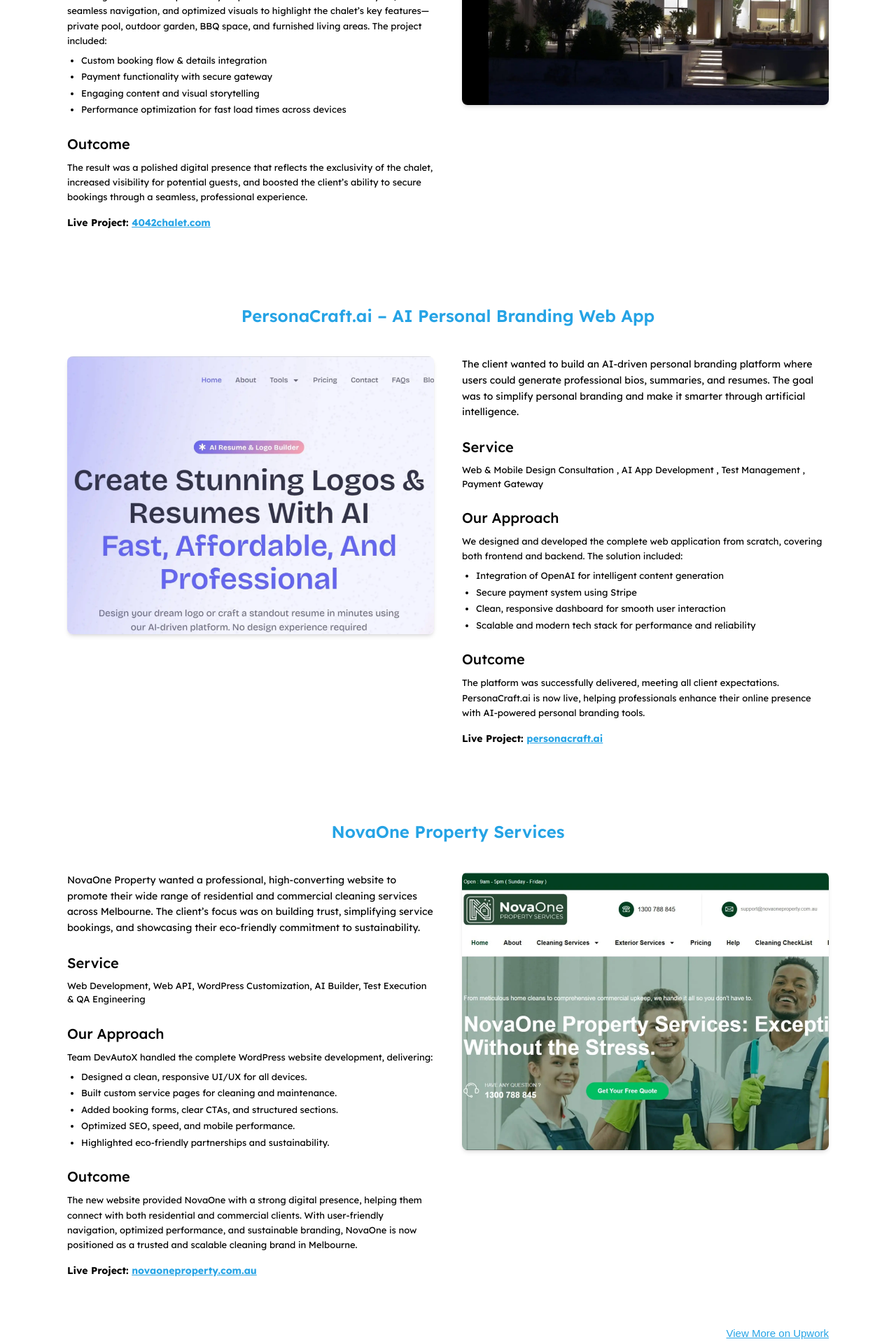
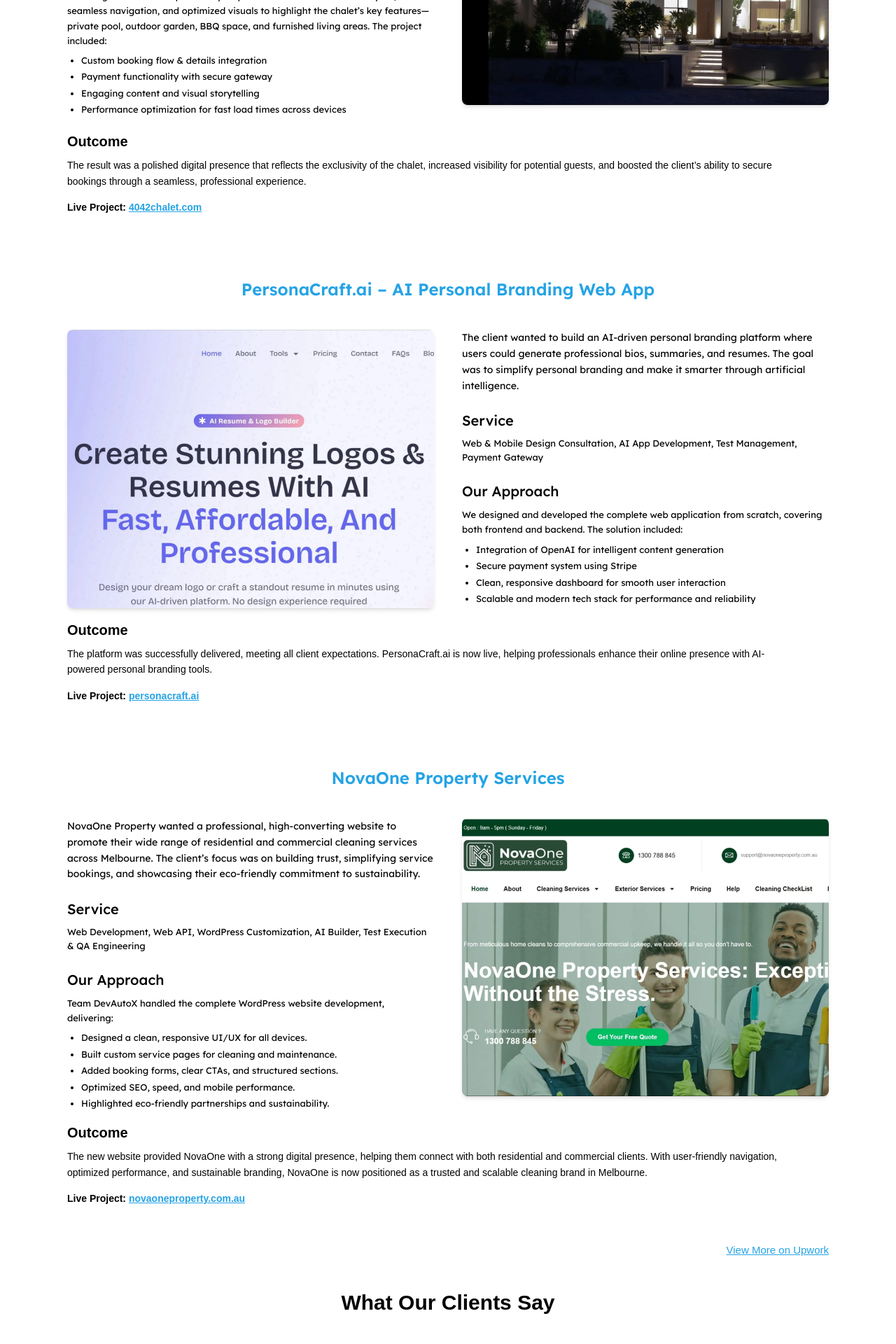
Before and after one commit to Devisgon/DevAutoX_Website, a Next.js app: page /portfolio in a window 1280 px wide. Shown: the part 840-2760 px from the top of the page at 70% size. Built offline with nearby package versions, Linux system fonts and the light colour scheme.

Commit message:
Initial Commit

```diff
--- a/src/app/portfolio/page.js
+++ b/src/app/portfolio/page.js
@@ -187,6 +187,7 @@
 
 {/* portfolio */}
 
+ {/* Main Section: Text Left, Image Right */}
 <section className="py-12 px-6 md:px-16 lg:px-24 bg-white">
   <div className="max-w-6xl mx-auto">
     {/* Centered Headings */}
@@ -215,9 +216,7 @@
         </p>
 
         {/* Approach */}
-            <h4 className="text-[20px] font-medium font-poppins text-black mt-6">
-              Our Approach
-            </h4>
+        <h4 className="text-[20px] font-medium font-poppins text-black mt-6">Our Approach</h4>
         <p className="text-black text-[13px] font-regular font-poppins mt-2 leading-relaxed">
           We designed and developed a fully responsive website with a clean
           layout, seamless navigation, and optimized visuals to highlight
@@ -231,16 +230,36 @@
           <li>Performance optimization for fast load times across devices</li>
         </ul>
 
-            {/* Outcome */}
 
-            <h4 className="text-[20px] font-medium font-poppins  text-black mt-6">Outcome</h4>
-            <p className="text-black mt-2 text-[13px] font-regular font-poppins leading-relaxed">
+      </div>
+
+      {/* Right Image */}
+      <div className="relative flex-1 order-1 md:order-2">
+        <Image
+          src="/optimized-images/luxury.webp"
+          alt="4042 Chalet Luxury Seaside Retreat Website"
+          width={600}
+          height={400}
+          className="w-full h-auto rounded-lg shadow-md object-cover"
+          priority
+        />
+      </div>
+    </div>
+  </div>
+</section>
+
+{/* Separate Outcome Section */}
+<section className="py-8 px-6 md:px-16 -mt-21 lg:px-24 bg-white">
+  <div className="max-w-6xl mx-auto">
+    <h4 className="text-[20px] font-bold font-poppins text-black mt-6 whitespace-nowrap">
+      Outcome
+    </h4>
+    <p className="text-black mt-2 text-[14px] font-regular font-poppins leading-relaxed md:whitespace-nowrap">
       The result was a polished digital presence that reflects the
       exclusivity of the chalet, increased visibility for potential
-              guests, and boosted the client’s ability to secure bookings
+      guests, and boosted the client’s ability to secure<br/> bookings
       through a seamless, professional experience.
     </p>
-
       {/* Live Project */}
         <p className="mt-4 text-black text-[14px] font-bold font-poppins">
           Live Project:{" "}
@@ -254,33 +273,15 @@
           </Link>
         </p>
   </div>
-
-          {/* Right Image with Blur Text */}
-          <div className="relative flex-1 order-1 md:order-2">
-            <Image
-              src="/optimized-images/luxury.webp" // Put your image inside /public/images/
-              alt="4042 Chalet Luxury Seaside Retreat Website"
-              width={600}
-              height={400}
-              className="w-full h-auto rounded-lg shadow-md object-cover"
-              priority
-            />
-
-            {/* Center Overlay Text */}
+</section>
 
 
-
-          </div>
-        </div>
-      </div>
-    </section>
-
     {/* Section 2 */}
+ {/* Original Section: Image Left, Text Right (without Outcome nowrap) */}
 <section className="py-12 px-6 md:px-16 lg:px-24 bg-white">
   <div className="max-w-6xl mx-auto">
     {/* Centered Headings */}
     <div className={`text-center ${lexend.className}`}>
-
       <h3 className="text-[24px] font-semibold text-[#25A3E5] mt-2">
         PersonaCraft.ai – AI Personal Branding Web App
       </h3>
@@ -292,7 +293,7 @@
       <div className="relative flex-1 order-1 md:order-1">
         <Image
           src="/optimized-images/persona.webp"
-          alt="4042 Chalet Luxury Seaside Retreat Website"
+          alt="PersonaCraft AI Web App"
           width={600}
           height={400}
           className="w-full h-auto rounded-lg shadow-md object-cover"
@@ -309,13 +310,11 @@
         {/* Services */}
         <h4 className="text-[20px] font-medium font-poppins text-black mt-6">Service</h4>
         <p className="text-black text-[13px] font-regular font-poppins mt-2">
-         Web & Mobile Design Consultation , AI App Development , Test Management , Payment Gateway
+          Web & Mobile Design Consultation, AI App Development, Test Management, Payment Gateway
         </p>
 
         {/* Approach */}
-        <h4 className="text-[20px] font-medium font-poppins text-black mt-6">
-          Our Approach
-        </h4>
+        <h4 className="text-[20px] font-medium font-poppins text-black mt-6">Our Approach</h4>
         <p className="text-black text-[13px] font-regular font-poppins mt-2 leading-relaxed">
           We designed and developed the complete web application from scratch, covering both frontend and backend. The solution included:
         </p>
@@ -326,13 +325,22 @@
           <li>Scalable and modern tech stack for performance and reliability</li>
         </ul>
 
-        {/* Outcome */}
-        <h4 className="text-[20px] font-medium font-poppins text-black mt-6">Outcome</h4>
-        <p className="text-black mt-2 text-[13px] font-regular font-poppins leading-relaxed">
-         The platform was successfully delivered, meeting all client expectations. PersonaCraft.ai is now live, helping professionals enhance their online presence with AI-powered personal branding tools.
+        {/* Live Project */}
+
+      </div>
+    </div>
+  </div>
+</section>
+
+{/* Separate Outcome Section with whitespace-nowrap */}
+<section className="py-8 px-6 md:px-16 -mt-22 lg:px-24 bg-white">
+  <div className="max-w-6xl mx-auto">
+    <h4 className="text-[20px] font-bold  font-poppins text-black mt-6 whitespace-nowrap">
+      Outcome
+    </h4>
+    <p className="text-black mt-2 text-[14px] font-regular font-poppins leading-relaxed md:whitespace-nowrap">
+      The platform was successfully delivered, meeting all client expectations. PersonaCraft.ai is now live, helping professionals enhance their online presence with AI-<br/>powered personal branding tools.
     </p>
-
-        {/* Live Project */}
     <p className="mt-4 text-black text-[14px] font-bold font-poppins">
           Live Project:{" "}
           <Link
@@ -345,11 +353,11 @@
           </Link>
         </p>
   </div>
-    </div>
-  </div>
 </section>
 
+
   {/* section 3 */}
+{/* Original Section: Heading + Content */}
 <section className="py-12 px-6 md:px-16 lg:px-24 bg-white">
   <div className="max-w-6xl mx-auto">
     {/* Centered Headings */}
@@ -364,13 +372,19 @@
       {/* Left Content */}
       <div className={`flex-1 order-2 md:order-1 ${lexend.className}`}>
         <p className="text-black text-[14px] font-regular font-poppins leading-relaxed">
-              NovaOne Property wanted a professional, high-converting website to promote their wide range of residential and commercial cleaning services across Melbourne. The client’s focus was on building trust, simplifying service bookings, and showcasing their eco-friendly commitment to sustainability.
+          NovaOne Property wanted a professional, high-converting website to promote
+          their wide range of residential and commercial cleaning services across
+          Melbourne. The client’s focus was on building trust, simplifying service
+          bookings, and showcasing their eco-friendly commitment to sustainability.
         </p>
 
         {/* Services */}
-            <h4 className="text-[20px] font-medium font-poppins text-black mt-6">Service</h4>
+        <h4 className="text-[20px] font-medium font-poppins text-black mt-6">
+          Service
+        </h4>
         <p className="text-black text-[13px] font-regular font-poppins mt-2">
-              Web Development, Web API, WordPress Customization, AI Builder, Test Execution & QA Engineering
+          Web Development, Web API, WordPress Customization, AI Builder, Test Execution<br/>
+          & QA Engineering
         </p>
 
         {/* Approach */}
@@ -378,7 +392,8 @@
           Our Approach
         </h4>
         <p className="text-black text-[13px] font-regular font-poppins mt-2 leading-relaxed">
-             Team DevAutoX handled the complete WordPress website development, delivering:
+          Team DevAutoX handled the complete WordPress website development,<br/>
+          delivering:
         </p>
         <ul className="list-disc pl-5 mt-2 text-black text-[13px] font-regular font-poppins space-y-1">
           <li>Designed a clean, responsive UI/UX for all devices.</li>
@@ -386,16 +401,33 @@
           <li>Added booking forms, clear CTAs, and structured sections.</li>
           <li>Optimized SEO, speed, and mobile performance.</li>
           <li>Highlighted eco-friendly partnerships and sustainability.</li>
-
         </ul>
 
-            {/* Outcome */}
 
-            <h4 className="text-[20px] font-medium font-poppins  text-black mt-6">Outcome</h4>
-            <p className="text-black mt-2 text-[13px] font-regular font-poppins leading-relaxed">
-              The new website provided NovaOne with a strong digital presence, helping them connect with both residential and commercial clients. With user-friendly navigation, optimized performance, and sustainable branding, NovaOne is now positioned as a trusted and scalable cleaning brand in Melbourne.
+      </div>
+
+      {/* Right Image */}
+      <div className="relative flex-1 order-1 md:order-2">
+        <Image
+          src="/optimized-images/one.webp"
+          alt="NovaOne Website"
+          width={600}
+          height={400}
+          className="w-full h-auto rounded-lg shadow-md object-cover"
+          priority
+        />
+      </div>
+    </div>
+  </div>
+</section>
+
+{/* Separate Outcome Section */}
+<section className="py-8 px-6 md:px-16 -mt-22 lg:px-24 bg-white">
+  <div className="max-w-6xl mx-auto">
+ <h4 className="text-[20px] font-bold font-poppins text-black mt-6">Outcome</h4>
+    <p className="text-black mt-2 text-[14px] font-regular font-poppins leading-relaxed md:whitespace-nowrap">
+      The new website provided NovaOne with a strong digital presence, helping them connect with both residential and commercial clients. With user-friendly navigation,<br/> optimized performance, and sustainable branding, NovaOne is now positioned as a trusted and scalable cleaning brand in Melbourne.
     </p>
-
       {/* Live Project */}
         <p className="mt-4 text-black text-[14px] font-bold font-poppins">
           Live Project:{" "}
@@ -409,25 +441,8 @@
           </Link>
         </p>
   </div>
+</section>
 
-          {/* Right Image with Blur Text */}
-          <div className="relative flex-1 order-1 md:order-2">
-            <Image
-              src="/optimized-images/one.webp" // Put your image inside /public/images/
-              alt="4042 Chalet Luxury Seaside Retreat Website"
-              width={600}
-              height={400}
-              className="w-full h-auto rounded-lg shadow-md object-cover"
-              priority
-            />
-
-            {/* Center Overlay Text */}
-
-
-          </div>
-        </div>
-      </div>
-    </section>
 
  <section className="py-1 px-6 md:px-16 lg:px-24 bg-white text-right">
   <Link
```
Lines whose indentation alone changed are shown as unchanged.
